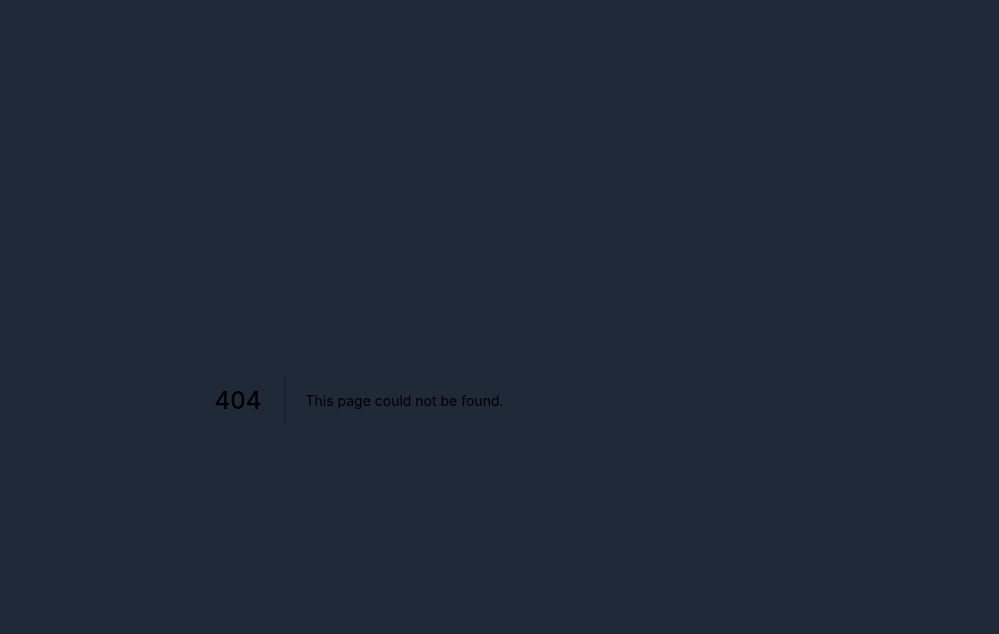
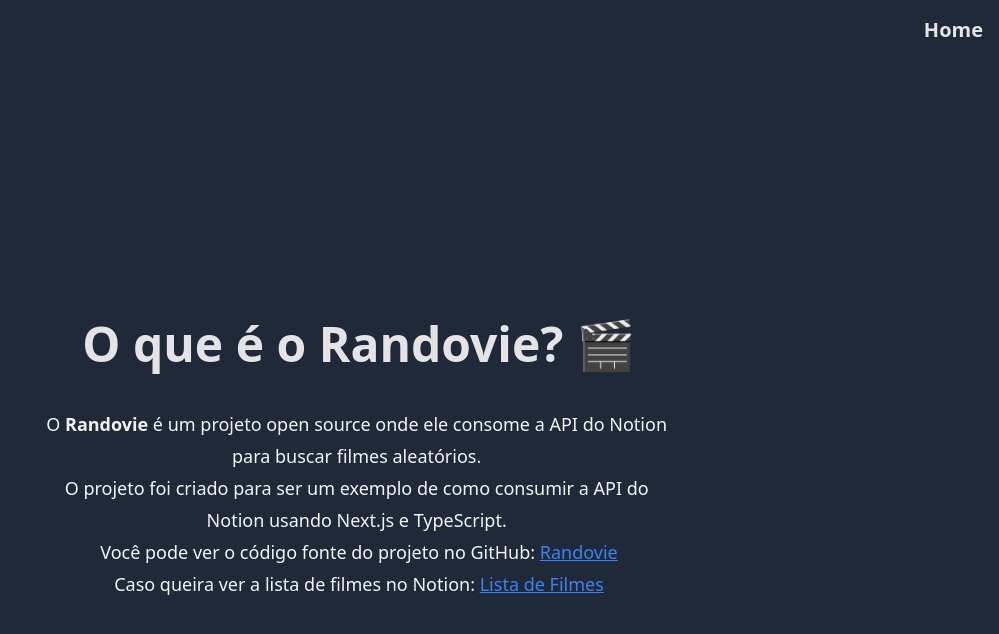
Before and after one commit to tavareshenrique/randovie, a Next.js app: page /sobre in a window 1280 px wide. Before the commit this address had no page. Shown: the top 634 px of the page, without its empty margins (281-1280 px from the left). Built offline with nearby package versions, Linux system fonts and the light colour scheme.

Commit message:
add about page

```diff
--- a/package.json
+++ b/package.json
@@ -1,6 +1,6 @@
 {
   "name": "randovie",
-  "version": "1.2.1",
+  "version": "1.3.0",
   "private": true,
   "engines": {
     "node": "> 16.0.0"
--- a/src/pages/index.tsx
+++ b/src/pages/index.tsx
@@ -1,5 +1,6 @@
 import { useEffect, useRef, useState } from 'react';
 import { GetServerSideProps } from 'next';
+import Link from 'next/link';
 
 import Lottie from 'lottie-react';
 
@@ -43,7 +44,17 @@
   }, []);
 
   return (
-    <main className="flex flex-col items-center justify-center ">
+    <main className="flex flex-col items-center justify-center">
+      <li className="absolute top-0 right-0 mt-4 mr-4 list-none">
+        <ul className="flex flex-row gap-4 text-white">
+          <Link href="/sobre" passHref>
+            <a className="text-xl font-bold text-center text-zinc-200 hover:text-blue-500">
+              Sobre
+            </a>
+          </Link>
+        </ul>
+      </li>
+
       <button
         onClick={getNewMovie}
         type="button"
--- /dev/null
+++ b/src/pages/sobre.tsx
@@ -0,0 +1,49 @@
+import { GetStaticProps } from 'next';
+import Link from 'next/link';
+
+export default function Sobre() {
+  return (
+    // alling bellow div in center with space in right and left
+    <main className="flex flex-col items-center justify-center w-full gap-10 px-80 py-80">
+      <li className="absolute top-0 right-0 mt-4 mr-4 list-none">
+        <ul className="flex flex-row gap-4 text-white">
+          <Link href="/" passHref>
+            <a className="text-xl font-bold text-center text-zinc-200 hover:text-blue-500">
+              Home
+            </a>
+          </Link>
+        </ul>
+      </li>
+
+      <h1 className="text-5xl font-bold text-center text-zinc-200">
+        O que é o Randovie? 🎬
+      </h1>
+
+      <p className="text-lg leading-8 text-center text-gray-100 whitespace-break-spaces">
+        O <b>Randovie</b> é um projeto open source onde ele consome a API do
+        Notion para buscar filmes aleatórios. {'\n'}O projeto foi criado para
+        ser um exemplo de como consumir a API do Notion usando Next.js e
+        TypeScript. {'\n'}Você pode ver o código fonte do projeto no GitHub:{' '}
+        <a
+          href="https://github.com/tavareshenrique/randovie"
+          className="text-blue-500 underline hover:text-blue-700"
+        >
+          Randovie
+        </a>
+        {'\n'}Caso queira ver a lista de filmes no Notion:{' '}
+        <a
+          href="https://henriquetavares.notion.site/783712d0042f4e9a9dd32104ccc9a2a9?v=768e151966094d428cd2183b91a98131&pvs=4"
+          className="text-blue-500 underline hover:text-blue-700"
+        >
+          Lista de Filmes
+        </a>
+      </p>
+    </main>
+  );
+}
+
+export const getStaticProps: GetStaticProps = (ctx) => {
+  return {
+    props: {},
+  };
+};
```
